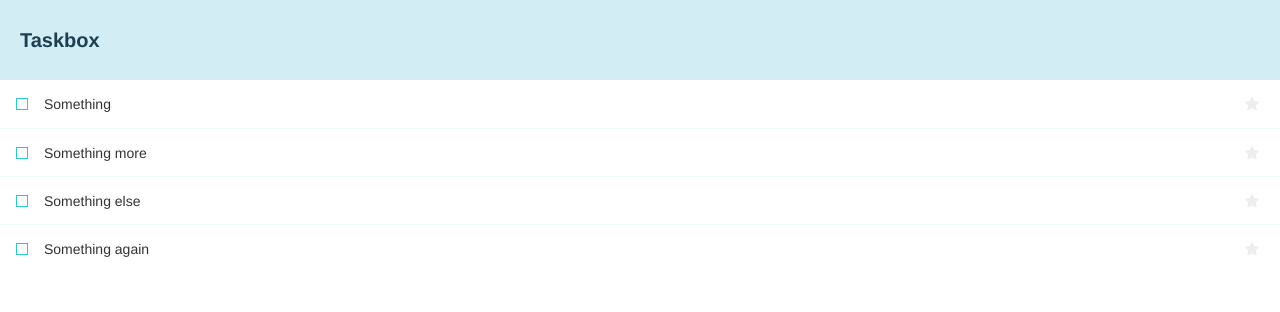
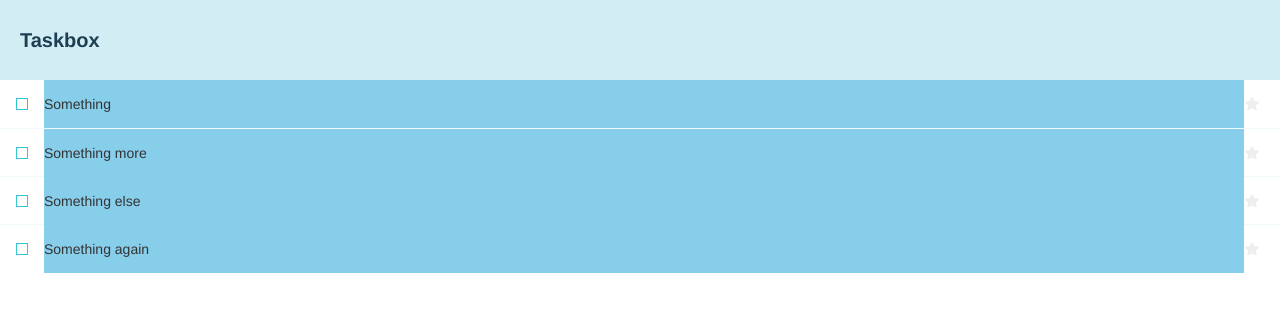
Before and after one commit to svettorelo/taskbox, a React (Create React App) app: page / in a window 1280 px wide. Shown: the top 312 px of the page. Built offline with nearby package versions, Linux system fonts and the light colour scheme; a web font is replaced by a local one.

Commit message:
color change

```diff
--- a/src/components/Task.jsx
+++ b/src/components/Task.jsx
@@ -11,7 +11,8 @@ export const Task = ({task:{id,title,state},onArchiveTask,onPinTask}) => {
               id={`archiveTask-${id}`} aria-label={`archiveTask-${id}`}/>
       </label>
       <div className="title">
-        <input value={title} readOnly={true} type="text" placeholder="Input title"/>
+        <input value={title} readOnly={true} type="text"
+               placeholder="Input title" style={{background:"skyblue"}}/>
       </div>
       <div className="actions" onClick={ev=>ev.stopPropagation()}>
         {state!=="TASK_ARCHIVED" && (
```
